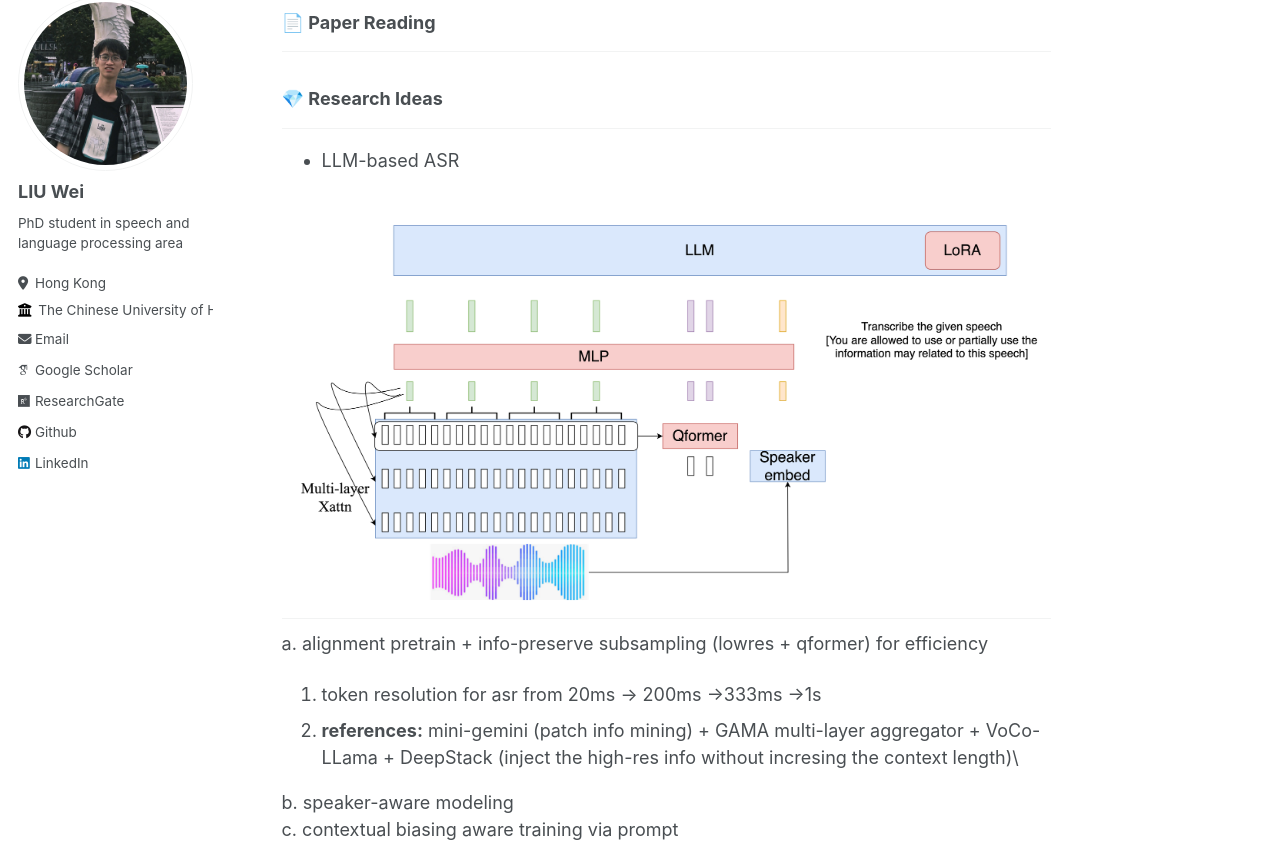
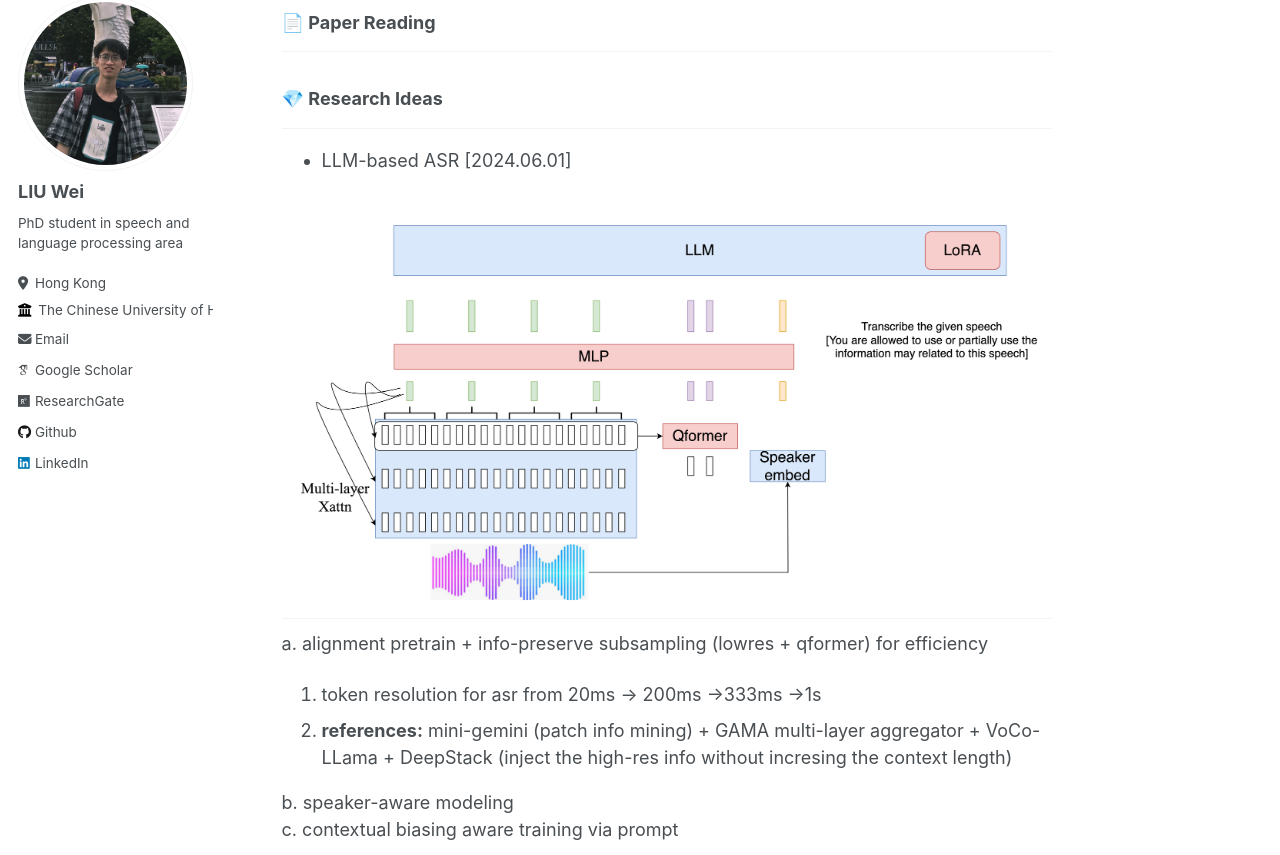
Before and after one commit to louislau1129/louislau1129.github.io, a Jekyll site: the page built from _blog/outline.md, in a window 1280 px wide and 1400 px high, scrolled down 1167 px. Shown: the part 110-965 px from the top of the window. Built offline with Jekyll 4.4.1, drawn with Linux system fonts in a browser that asks for light colours; some web fonts are replaced.

Commit message:
Update outline.md

```diff
--- a/_blog/outline.md
+++ b/_blog/outline.md
@@ -18,15 +18,14 @@ Welcome to our blog page! Here, you will find a variety of insightful posts rela
 
 ### 💎 Research Ideas
 ---
-- LLM-based ASR
+- LLM-based ASR [2024.06.01]
 
 ![sequence compression for llm-asr](/images/llm-asr-idea1.png){: style="margine-top: 20px; margine-bottom: 20px"}
 ------
 
-
 a. alignment pretrain + info-preserve subsampling (lowres + qformer) for efficiency
 1. token resolution for asr from 20ms → 200ms →333ms →1s
-2. **references:** mini-gemini (patch info mining) + GAMA multi-layer aggregator + VoCo-LLama + DeepStack (inject the high-res info without incresing the context length)\
+2. **references:** mini-gemini (patch info mining) + GAMA multi-layer aggregator + VoCo-LLama + DeepStack (inject the high-res info without incresing the context length)
 
 b. speaker-aware modeling\
 c. contextual biasing aware training via prompt
```
